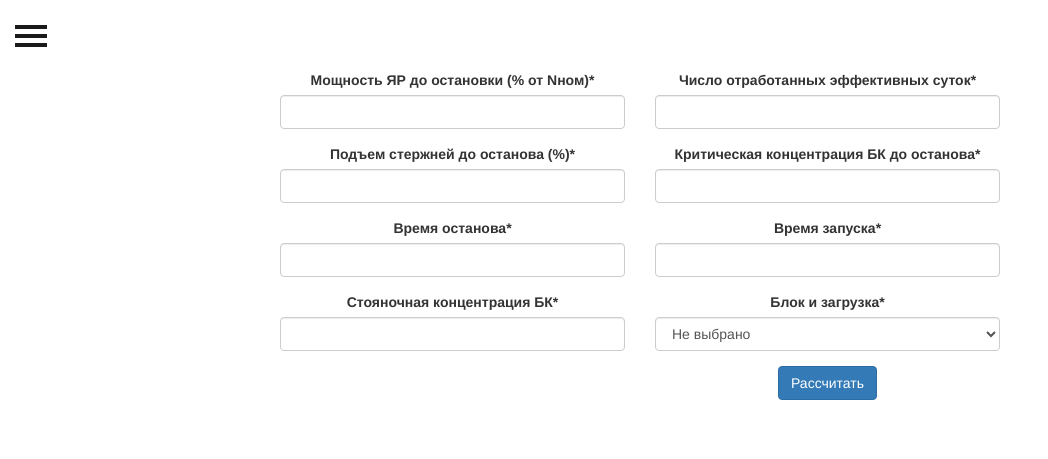
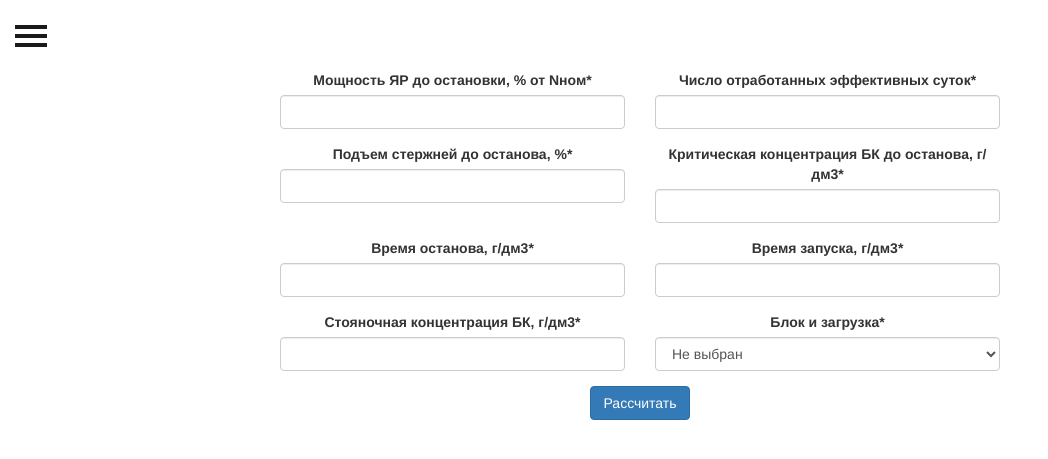
Before and after one commit to MartynMartynuk/donsar, a Django app: page / in a window 1280 px wide. Shown: the top 459 px of the page, without its empty margins (0-1048 px from the left). Run offline with Django 4.2, Linux system fonts and the light colour scheme; data that the repository does not hold is empty; some libraries are stand-ins or nearby versions.

Commit message:
Добавил страницу расчета водообмена при старте после ППР

```diff
--- a/donsar_system/boric_acid_concentration/forms.py
+++ b/donsar_system/boric_acid_concentration/forms.py
@@ -18,12 +18,6 @@ class AddPointsForm(forms.Form):
     sample_time = forms.DateTimeField(input_formats=DATE_INPUT_FORMATS, label='Время взятия пробы')
     sample_conc = forms.FloatField(label='Концентрация БК')
 
-    # def clean_sample_time(self):
-    #     time = self.cleaned_data['sample_time']
-    #     if time < 0:
-    #         raise ValidationError('Некорректный ввод: время отбора пробы не может быть меньше 0!')
-    #     return time
-    #
     def clean_sample_conc(self):
         concentration = self.cleaned_data['sample_conc']
         if concentration < 0:
@@ -31,17 +25,16 @@ class AddPointsForm(forms.Form):
         return concentration
 
 
-class BorCalcForm(forms.Form):
-    """ Форма расчета концентрации БК """
-
-    power_before_stop = forms.IntegerField(label='Мощность ЯР до остановки (% от Nном)')
+class BorCalcResumeForm(forms.Form):
+    """ Форма расчета концентрации БК при повторном старте """
+    power_before_stop = forms.IntegerField(label='Мощность ЯР до остановки, % от Nном')
     effective_days_worked = forms.IntegerField(label='Число отработанных эффективных суток')
-    rod_height_before_stop = forms.IntegerField(label='Подъем стержней до останова (%)')
-    crit_conc_before_stop = forms.FloatField(label='Критическая концентрация БК до останова')
-    stop_time = forms.DateTimeField(input_formats=DATE_INPUT_FORMATS, label='Время останова')
-    start_time = forms.DateTimeField(input_formats=DATE_INPUT_FORMATS, label='Время запуска')
-    stop_conc = forms.FloatField(label='Стояночная концентрация БК')
-    block = forms.ModelChoiceField(queryset=Block.objects.all(), label='Блок и загрузка', empty_label='Не выбрано')
+    rod_height_before_stop = forms.IntegerField(label='Подъем стержней до останова, %')
+    crit_conc_before_stop = forms.FloatField(label='Критическая концентрация БК до останова, г/дм3')
+    stop_time = forms.DateTimeField(input_formats=DATE_INPUT_FORMATS, label='Время останова, г/дм3')
+    start_time = forms.DateTimeField(input_formats=DATE_INPUT_FORMATS, label='Время запуска, г/дм3')
+    stop_conc = forms.FloatField(label='Стояночная концентрация БК, г/дм3')
+    block = forms.ModelChoiceField(queryset=Block.objects.all(), label='Блок и загрузка', empty_label='Не выбран')
 
     def clean_power_before_stop(self):
         power = self.cleaned_data['power_before_stop']
@@ -77,12 +70,23 @@ class BorCalcForm(forms.Form):
             raise ValidationError('Стояночная концентрация должна превышать 10 г/дм3')
         return concentration
 
-    # def clean_start_time(self):
-    #     time = self.cleaned_data['start_time']
-    #     if time < 0:
-    #         raise ValidationError('Некорректный ввод: время старта не может быть меньше 0!')
-    #     return time
-    #
-    # def clean_stop_time(self):
-    #     time = self.cleaned_data['stop_time']
-    #     if time
+
+class BorCalcStartForm(forms.Form):
+    """ Форма расчета концентрации БК при первом старте после ППР """
+    water_exchange_start_time = forms.DateTimeField(input_formats=DATE_INPUT_FORMATS, label='Время начала водообмена')
+    stop_conc = forms.FloatField(label='Стояночная концентрация БК, г/дм3')
+    critical_conc = forms.FloatField(label='Критическая концентрация БК, г/дм3')
+    setting_interval = forms.FloatField(label='Пусковой диапазон, г/дм3')
+    block = forms.ModelChoiceField(queryset=Block.objects.all(), label='Блок и загрузка', empty_label='Не выбран')
+
+    def clean_stop_conc(self):
+        concentration = self.cleaned_data['stop_conc']
+        if concentration < 10:
+            raise ValidationError('Стояночная концентрация должна превышать 10 г/дм3')
+        return concentration
+
+    def clean_setting_interval(self):
+        setting_interval = self.cleaned_data['setting_interval']
+        if setting_interval < 1.3:
+            raise ValidationError('Пусковой интервал не может быть меньше 1.3 г/дм3')
+        return setting_interval
--- a/donsar_system/boric_acid_concentration/urls.py
+++ b/donsar_system/boric_acid_concentration/urls.py
@@ -17,7 +17,8 @@ from . import views
 from django.urls import path
 
 urlpatterns = [
-    path('', views.bor_calc_page, name='bor_calc'),
+    path('', views.bor_calc_resume_page, name='bor_calc'),
+    path('start_calc/', views.bor_calc_start_page, name='bor_calc_start'),
     path('add/', views.add_album_page, name='add_album'),
     path('graph/', views.graph_page, name='graph'),
     path('add_points/', views.add_points, name='add_points')
--- a/donsar_system/boric_acid_concentration/views.py
+++ b/donsar_system/boric_acid_concentration/views.py
@@ -92,14 +92,26 @@ def add_points(request):
                                                                    'block_': block_, 'form': form})
 
 
-def bor_calc_page(request):
+def bor_calc_start_page(request):
+    if request.method == 'POST':
+        form = BorCalcStartForm(request.POST)
+        if form.is_valid():
+            block_name = str(Block.objects.get(pk=int(request.POST['block'])))
+            return graph_page()
+    else:
+        form = BorCalcStartForm()
+    return render(request, 'bor_calculator/bor_calc_start_page.html', {'title': 'Расчет концентрации БК',
+                                                                       'form': form})
+
+
+def bor_calc_resume_page(request):
     """
     Страница формы
     :param request:
     :return:
     """
     if request.method == 'POST':
-        form = BorCalcForm(request.POST)
+        form = BorCalcResumeForm(request.POST)
         if form.is_valid():
             block_id = int(request.POST['block'])
             block_name = str(Block.objects.get(pk=block_id))
@@ -138,8 +150,9 @@ def bor_calc_page(request):
             return graph_page(request, critical_curve, setting_curve, water_exchange_curve, start_time, stop_conc,
                               datetime_crit_axis, datetime_water_exchange_axis, {}, block_name)
     else:
-        form = BorCalcForm()
-    return render(request, 'bor_calculator/bor_calc_page.html', {'title': 'Расчет концентрации БК', 'form': form})
+        form = BorCalcResumeForm()
+    return render(request, 'bor_calculator/bor_calc_resume_page.html', {'title': 'Расчет концентрации БК',
+                                                                        'form': form})
 
 
 def graph_page(request, crit_curve_dict, setting_dict, water_exchange_dict, start_time, stop_conc, crit_axis,
--- a/donsar_system/templates/base.html
+++ b/donsar_system/templates/base.html
@@ -17,7 +17,7 @@
  <nav class="navbar navbar-inverse navbar-fixed-top" id="sidebar-wrapper" role="navigation">
  <ul class="nav sidebar-nav">
   <li class="dropdown">
-   <a href="{% url 'bor_calc' %}" class="dropdown-toggle" data-toggle="dropdown">Расчет концентрации БК<span class="caret"></span></a>
+   <a href="{% url 'bor_calc' %}" class="dropdown-toggle" data-toggle="dropdown">Расчет концентрации БК, продолжение<span class="caret"></span></a>
    <ul class="dropdown-menu" role="menu">
    <li class="dropdown-header">Dropdown heading</li>
    <li><a href="#">Action</a></li>
@@ -27,6 +27,7 @@
    <li><a href="#">One more separated link</a></li>
    </ul>
   </li>
+  <li><a href="{% url 'bor_calc_start' %}">Расчет концентрации БК, старт</a></li>
   <li><a href="{% url 'add_album' %}">Добавить альбом НФХ</a></li>
  </ul>
  </nav>
--- a/donsar_system/templates/bor_calculator/add_points_page.html
+++ b/donsar_system/templates/bor_calculator/add_points_page.html
@@ -2,10 +2,10 @@
 {% load crispy_forms_tags %}
 
 {% block content %}
+    <div><h1>{{ block_ }}</h1></div>
     <form action="" method="post">
         {% csrf_token %}
         {% for f in form %}
-        <div><h1>{{ block_ }}</h1></div>
         <div class="form-row col-md-6 mb-0">
             {{ f|as_crispy_field }}
         </div>
--- a/donsar_system/templates/bor_calculator/album_upload_page.html
+++ b/donsar_system/templates/bor_calculator/album_upload_page.html
@@ -2,10 +2,10 @@
 {% load crispy_forms_tags %}
 
 {% block content %}
-<form action="" method="post" enctype="multipart/form-data">
+<form action="" method="post">
     {% csrf_token %}
     {% for f in form %}
-    <div>
+    <div class="form-row col-md-6 mb-0">
         {{ f|as_crispy_field }}
     </div>
     {% endfor %}
--- a/donsar_system/templates/bor_calculator/bor_calc_page.html
+++ /dev/null
@@ -1,25 +0,0 @@
-{% extends 'base.html' %}
-{% load crispy_forms_tags %}
-
-<div class="bor_calc">
-{% block content %}
-<form action="" method="post">
-    {% csrf_token %}
-    {% for f in form %}
-    <div class="form-row col-md-6 mb-0">
-        {{ f|as_crispy_field }}
-    </div>
-    {% endfor %}
-    <button type="submit" class="btn btn-primary">Рассчитать</button>
-    <div class="col-sm-6">
-        <ul>
-        {% for r in result%}
-            <li>
-                <label class="form-label">{{ r }}</label>
-            </li>
-        {% endfor %}
-        </ul>
-    </div>
-</form>
-{% endblock %}
-</div>
--- /dev/null
+++ b/donsar_system/templates/bor_calculator/bor_calc_resume_page.html
@@ -0,0 +1,16 @@
+{% extends 'base.html' %}
+{% load crispy_forms_tags %}
+
+<div class="bor_calc">
+{% block content %}
+<form action="" method="post">
+    {% csrf_token %}
+    {% for f in form %}
+    <div class="form-row col-md-6 mb-0">
+        {{ f|as_crispy_field }}
+    </div>
+    {% endfor %}
+    <button type="submit" class="btn btn-primary">Рассчитать</button>
+</form>
+{% endblock %}
+</div>
```
Also changed, not shown: donsar_system/templates/bor_calculator/bor_calc_start_page.html (added, +16 -0 lines).
